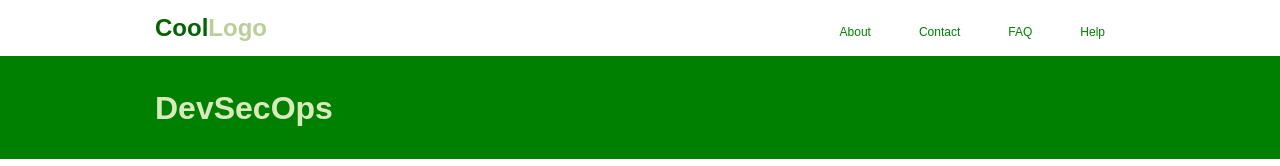
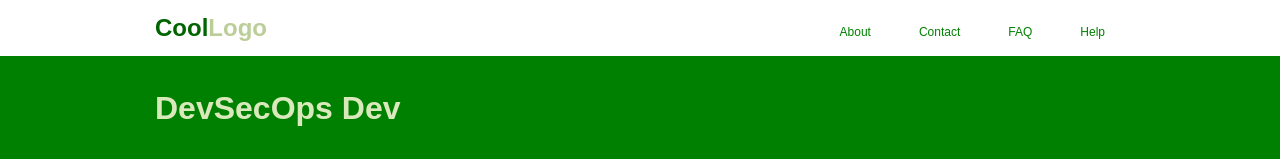
Before and after one commit to raghadalz27/DevSecOps, a plain HTML site: page index (1).html in a window 1280 px wide. Shown: the top 166 px of the page. Drawn offline with Linux system fonts and the light colour scheme.

Commit message:
Update index (1).html

```diff
--- a/index (1).html
+++ b/index (1).html
@@ -247,7 +247,7 @@
       </header>
       <div class="feature">
         <div class="feature-inner">
-          <h1>DevSecOps</h1>
+          <h1>DevSecOps Dev</h1>
         </div>
       </div>
 
```
